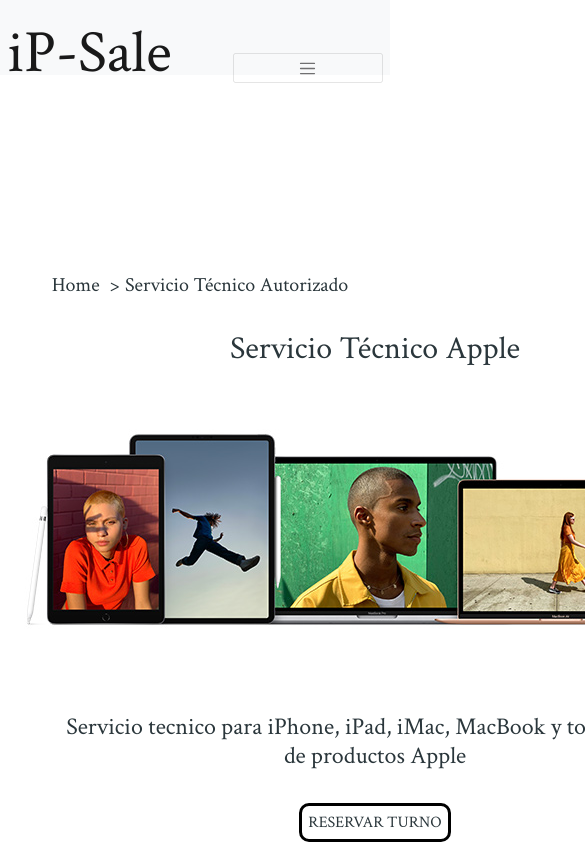
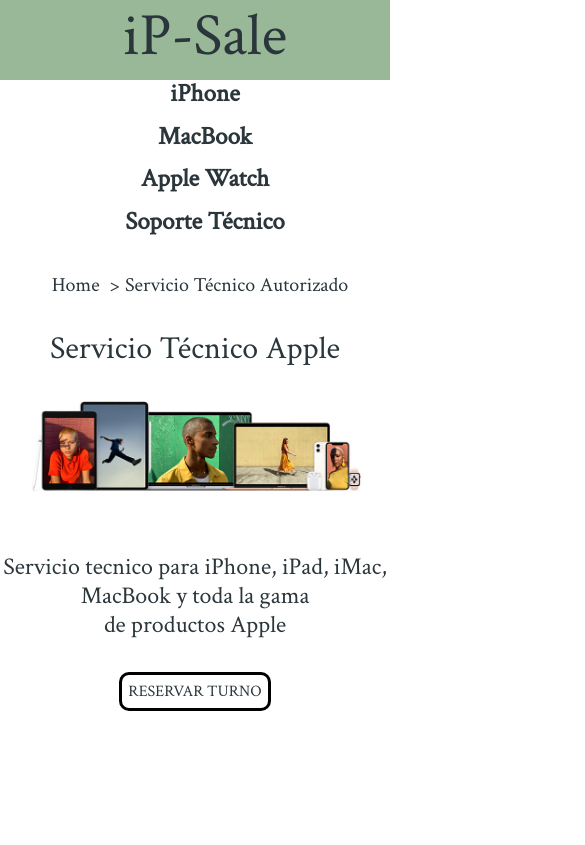
Before and after one commit to Juan-Navar/proyecto-ip-sale.io, a plain HTML site: page pages/soportetecnico.html in a window 390 px wide. Shown: the top 845 px of the page, 585 px wide, since content can reach past the window. Drawn offline with nearby package versions, Linux system fonts and the light colour scheme.

Commit message:
responsive de pagina soporte tecnico y barra de navegacion original

```diff
--- a/css/style.css
+++ b/css/style.css
@@ -1305,31 +1305,29 @@
 /*pagina-5 soporte-tecnico*/
 
 .servicio{
+
     width: 100%;
     height: 40rem;
     margin-bottom: 40rem;
-    display: grid;
-    grid-template-columns: 1fr;
-    grid-template-rows: 1fr 1fr 1fr 1fr;
 }
 
 .titulo h2{
-    grid-column: 1/2;
-    grid-row: 2/3;
     text-align: center;
     margin-top: 20px;
     font-size: 32px;
 }
 
 .img-tecnico{
-    grid-column: 1/2;
-    grid-row: 2/3;
     text-align: center;
 }
 
-.des-h3 h3{
-    grid-column: 1/2;
-    grid-row: 3/4;
+@media(max-width:768px){
+    .img-tecnico img{
+        width: 350px
+    }
+}
+
+.des-h3 h3{;
     text-align: center;
     margin-top: 40px;
     font-size: 24px;
@@ -1353,15 +1351,3 @@
     color: white;
     font-size: 20px;
 }
-
-.navbar{
-    font-size: 3rem;
-}
-
-.navbar-brand{
-    font-size: 6rem;
-}
-
-.dropdown-menu{
-    font-size: 3rem;
-}
--- a/pages/soportetecnico.html
+++ b/pages/soportetecnico.html
@@ -12,40 +12,21 @@
 </head>
 <body>
     <header>
-        <nav class="navbar navbar-expand-lg navbar-light bg-light">
-            <div class="container-fluid">
-                <a class="navbar-brand" href="../index.html">iP-Sale</a>
-                <button class="navbar-toggler" type="button" data-bs-toggle="collapse" data-bs-target="#navbarSupportedContent" aria-controls="navbarSupportedContent" aria-expanded="false" aria-label="Toggle navigation">
-                    <span class="navbar-toggler-icon"></span>
-                </button>
-                <div class="collapse navbar-collapse" id="navbarSupportedContent">
-                <ul class="navbar-nav me-auto mb-2 mb-lg-0">
-                    <li class="nav-item   border border-4 rounded-pill shadow-sm p-3 mb-5 bg-body rounded">
-                        <a class="nav-link active" aria-current="page" href="./iPhone.html" target="_blank">iPhone</a>
-                    </li>
-                    <li class="nav-item   border border-4 rounded-pill shadow-sm p-3 mb-5 bg-body rounded">
-                        <a class="nav-link" href="./Ofertas.html" target="_blank">Apple Watch</a>
-                    </li>
-                    <li class="nav-item   border border-4 rounded-pill shadow-sm p-3 mb-5 bg-body rounded">
-                        <a class="nav-link" href="#">MacBooks</a>
-                  </li>
-
-                  <li class="nav-item dropdown  border border-4 rounded-pill shadow-sm p-3 mb-5 bg-body rounded">
-                    <a class="nav-link dropdown-toggle" href="#" id="navbarDropdown" role="button" data-bs-toggle="dropdown" aria-expanded="false">
-                      Más
-                    </a>
-                    <ul class="dropdown-menu" aria-labelledby="navbarDropdown">
-                        <li><a class="dropdown-item" href="./Login.html" target="_blank">Ingresá</a></li>
-                        <li><a class="dropdown-item" href="./Ofertas.html" target="_blank">Ofertas</a></li>
-                        <li><hr class="dropdown-divider"></li>
-                        <li><a class="dropdown-item" href="#">Legales</a></li>
-                    </ul>
-                  </li>
+        <div class="logo-2">
+            <h1>
+                <a href="../index.html" target="_blank">iP-Sale</a>
+            </h1>
+        </div>
+        <div>
+            <nav class="nav-main">
+                <ul class="nav-menu">
+                    <li><a href="./iPhone.html">iPhone</a></li>
+                    <li><a href="#">MacBook</a></li>
+                    <li><a href="#">Apple Watch</a></li>
+                    <li><a href="./soportetecnico.html" target="_blank">Soporte Técnico</a></li>
                 </ul>
-
-              </div>
-            </div>
-          </nav>
+            </nav>
+        </div>
     </header>
     <main>
         <div class="iphone">
```
